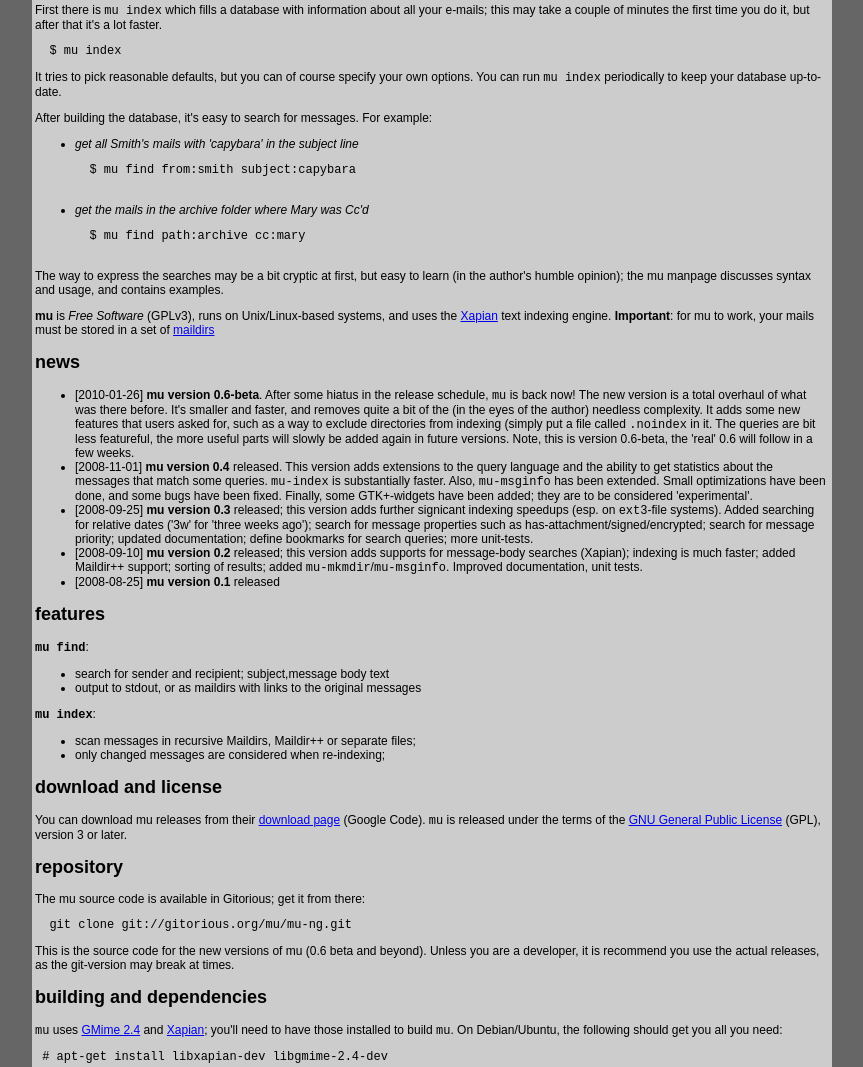
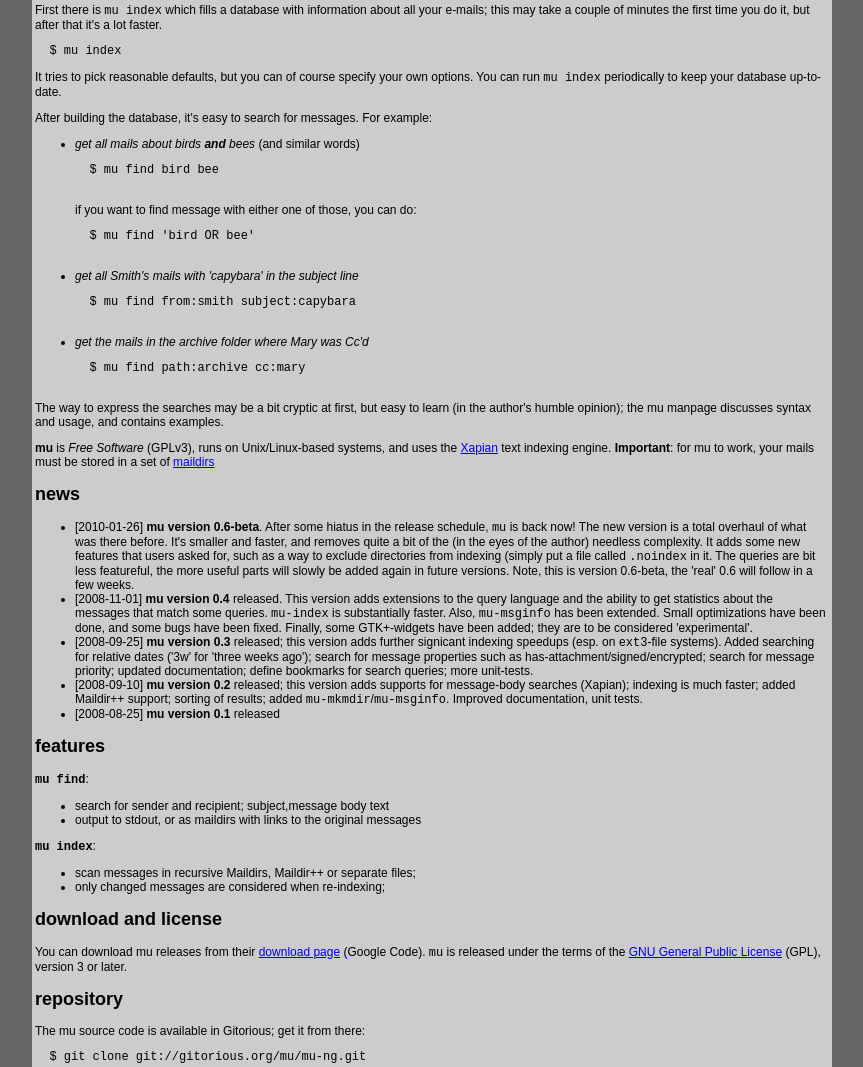
Before and after one commit to djcb/mu, a plain HTML site: page www/index.html in a window 1280 px wide. Shown: the part 207-1274 px from the top of the page, without its empty margins (208-1071 px from the left). Drawn offline with Linux system fonts and the light colour scheme.

Commit message:
* www: update

```diff
--- a/www/index.html
+++ b/www/index.html
@@ -73,6 +73,18 @@ your database up-to-date.
 
 <p>After building the database, it's easy to search for messages. For example:
 <ul>
+  <li>
+    <i>get all mails about birds <b>and</b> bees</i> (and similar words)
+  <pre>
+  $ mu find bird bee
+  </pre>
+  if you want to find message with either one of those, you can do:
+  <pre>
+  $ mu find 'bird OR bee'
+  </pre>
+
+  </li>
+
   <li>
     <i>get all Smith's mails with 'capybara' in the subject line</i>
   <pre>
@@ -165,7 +177,7 @@ License</a> (GPL), version 3 or later.
 
 The mu source code is available in Gitorious; get it from there:
 <pre>
-  git clone git://gitorious.org/mu/mu-ng.git
+  $ git clone git://gitorious.org/mu/mu-ng.git
 </pre>
 
 This is the source code for the new versions of mu (0.6 beta and
```
